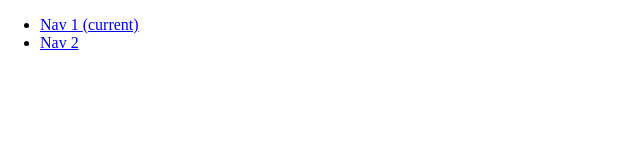
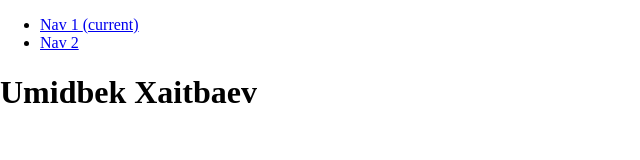
Before and after one commit to xiwang-00/coffee-f1, a plain HTML site: page about.html in a window 1280 px wide. Shown: the whole page, without its empty margins (0-640 px from the left). Drawn offline with Linux system fonts and the light colour scheme.

Commit message:
add name

```diff
--- a/about.html
+++ b/about.html
@@ -23,5 +23,10 @@
 				</ul>
 			</nav>
 		</header>
+		<main>
+			<section>
+				<h1>Umidbek Xaitbaev</h1>
+			</section>
+		</main>
 	</body>
 </html>
```
